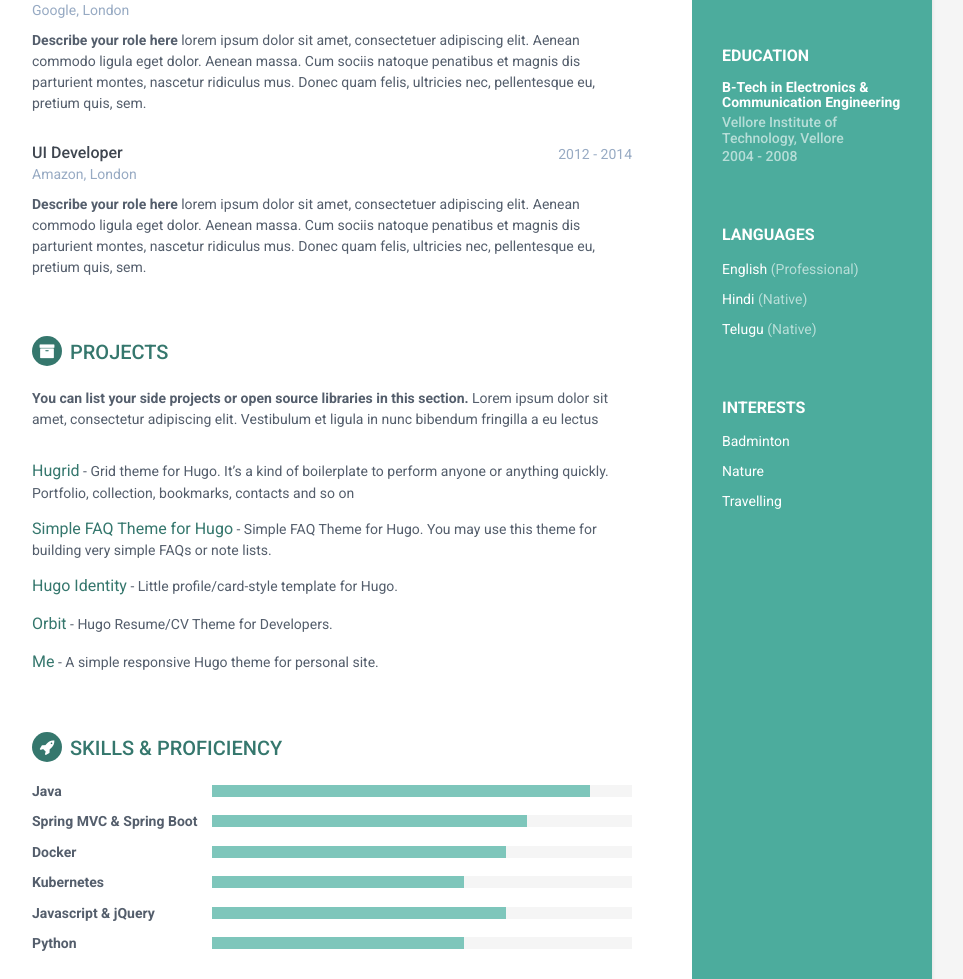
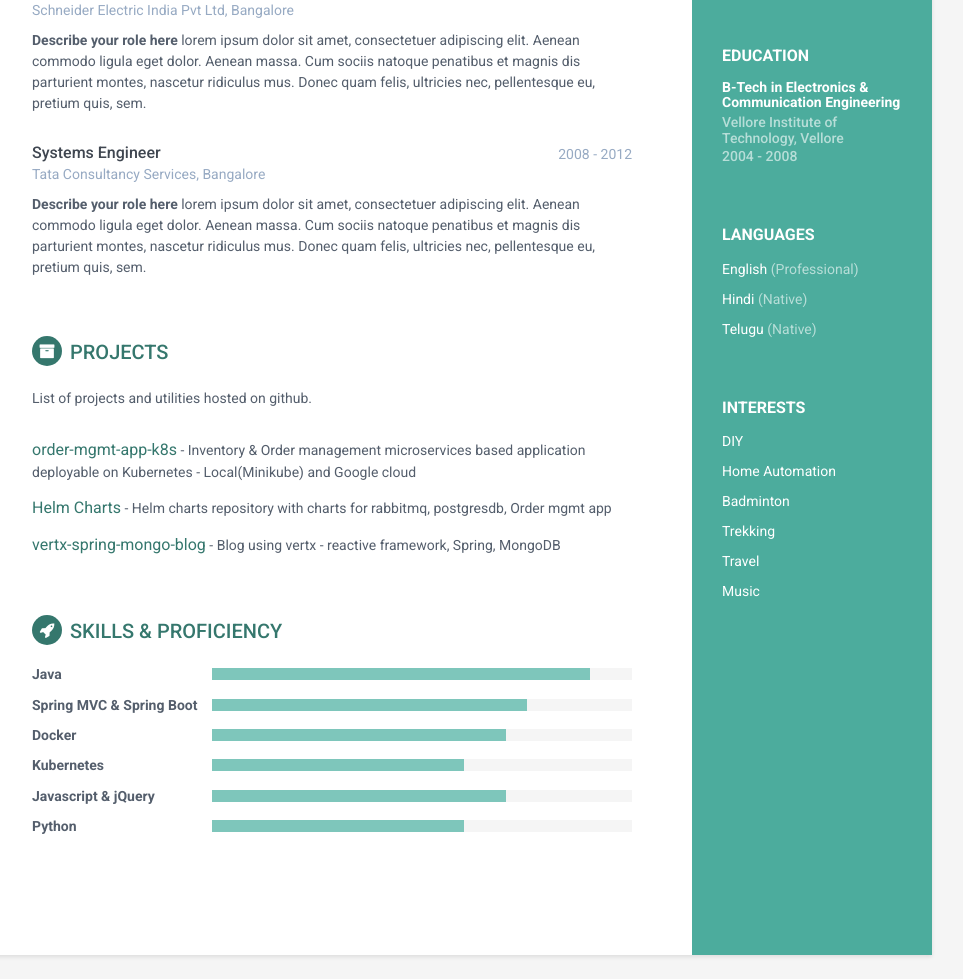
Before and after one commit to srihas/resume, a plain HTML site: page index.html in a window 1280 px wide. Shown: the part 590-1569 px from the top of the page, without its empty margins (188-1151 px from the left). Drawn offline with Linux system fonts and the light colour scheme.

Commit message:
DRAFT - updated profile pic and details

```diff
--- a/index.html
+++ b/index.html
@@ -107,11 +107,17 @@ if (!doNotTrack) {
                 <h2 class="container-block-title">Interests</h2>
                 <ul class="list-unstyled interests-list">
 
+                    <li>DIY</li>
+
+                    <li>Home Automation</li>
+
                     <li>Badminton</li>
 
-                    <li>Nature</li>
+                    <li>Trekking</li>
 
-                    <li>Travelling</li>
+                    <li>Travel</li>
+
+                    <li>Music</li>
 
                 </ul>
             </div>
@@ -141,10 +147,10 @@ if (!doNotTrack) {
                 <div class="item">
                     <div class="meta">
                         <div class="upper-row">
-                            <h3 class="job-title">Lead Developer</h3>
-                            <div class="time">2015 - Present</div>
+                            <h3 class="job-title">Senior Software Engineer</h3>
+                            <div class="time">2015 - 2020</div>
                         </div>
-                        <div class="company">Startup Hubs, San Francisco</div>
+                        <div class="company">Cisco Systems India Pvt Ltd, Bangalore</div>
                     </div>
                     <div class="details">
                         <p><p><strong>Describe your role here</strong> lorem ipsum dolor sit amet, consectetuer adipiscing elit. Aenean commodo ligula eget dolor. Aenean massa. Cum sociis natoque penatibus et magnis dis parturient montes, nascetur ridiculus mus. Donec quam felis, ultricies nec, pellentesque eu, pretium quis, sem. Nulla consequat massa quis enim. Donec pede justo.</p>
@@ -156,10 +162,10 @@ if (!doNotTrack) {
                 <div class="item">
                     <div class="meta">
                         <div class="upper-row">
-                            <h3 class="job-title">Senior Software Engineer</h3>
-                            <div class="time">2014 - 2015</div>
+                            <h3 class="job-title">Software Engineer</h3>
+                            <div class="time">2012 - 2015</div>
                         </div>
-                        <div class="company">Google, London</div>
+                        <div class="company">Schneider Electric India Pvt Ltd, Bangalore</div>
                     </div>
                     <div class="details">
                         <p><strong>Describe your role here</strong> lorem ipsum dolor sit amet, consectetuer adipiscing elit. Aenean commodo ligula eget dolor. Aenean massa. Cum sociis natoque penatibus et magnis dis parturient montes, nascetur ridiculus mus. Donec quam felis, ultricies nec, pellentesque eu, pretium quis, sem.</p>
@@ -169,10 +175,10 @@ if (!doNotTrack) {
                 <div class="item">
                     <div class="meta">
                         <div class="upper-row">
-                            <h3 class="job-title">UI Developer</h3>
-                            <div class="time">2012 - 2014</div>
+                            <h3 class="job-title">Systems Engineer</h3>
+                            <div class="time">2008 - 2012</div>
                         </div>
-                        <div class="company">Amazon, London</div>
+                        <div class="company">Tata Consultancy Services, Bangalore</div>
                     </div>
                     <div class="details">
                         <p><strong>Describe your role here</strong> lorem ipsum dolor sit amet, consectetuer adipiscing elit. Aenean commodo ligula eget dolor. Aenean massa. Cum sociis natoque penatibus et magnis dis parturient montes, nascetur ridiculus mus. Donec quam felis, ultricies nec, pellentesque eu, pretium quis, sem.</p>
@@ -188,27 +194,19 @@ if (!doNotTrack) {
                 <section class="section projects-section">
                 <h2 class="section-title"><i class="fa fa-archive"></i>Projects</h2>
                 <div class="intro">
-                    <p><strong>You can list your side projects or open source libraries in this section.</strong> Lorem ipsum dolor sit amet, consectetur adipiscing elit. Vestibulum et ligula in nunc bibendum fringilla a eu lectus</p>
+                    <p>List of projects and utilities hosted on github.</p>
                 </div>
 
                 <div class="item">
-                    <span class="project-title"><a href="https://github.com/aerohub/hugrid">Hugrid</a></span> - <span class="project-tagline">Grid theme for Hugo. It&rsquo;s a kind of boilerplate to perform anyone or anything quickly. Portfolio, collection, bookmarks, contacts and so on</span>
+                    <span class="project-title"><a href="https://github.com/srihas/order-mgmt-app-k8s">order-mgmt-app-k8s</a></span> - <span class="project-tagline">Inventory &amp; Order management microservices based application deployable on Kubernetes - Local(Minikube) and Google cloud</span>
                 </div>
 
                 <div class="item">
-                    <span class="project-title"><a href="https://github.com/aerohub/hugo-faq-theme">Simple FAQ Theme for Hugo</a></span> - <span class="project-tagline">Simple FAQ Theme for Hugo. You may use this theme for building very simple FAQs or note lists.</span>
+                    <span class="project-title"><a href="https://github.com/srihas/charts">Helm Charts</a></span> - <span class="project-tagline">Helm charts repository with charts for rabbitmq, postgresdb, Order mgmt app</span>
                 </div>
 
                 <div class="item">
-                    <span class="project-title"><a href="https://github.com/aerohub/hugo-identity-theme">Hugo Identity</a></span> - <span class="project-tagline">Little profile/card-style template for Hugo.</span>
-                </div>
-
-                <div class="item">
-                    <span class="project-title"><a href="https://github.com/aerohub/hugo-orbit-theme">Orbit</a></span> - <span class="project-tagline">Hugo Resume/CV Theme for Developers.</span>
-                </div>
-
-                <div class="item">
-                    <span class="project-title"><a href="https://github.com/aerohub/hugo-me-theme">Me</a></span> - <span class="project-tagline">A simple responsive Hugo theme for personal site.</span>
+                    <span class="project-title"><a href="https://github.com/srihas/vertx-spring-mongo-blog">vertx-spring-mongo-blog</a></span> - <span class="project-tagline">Blog using vertx - reactive framework, Spring, MongoDB</span>
                 </div>
 
             </section>
@@ -280,7 +278,7 @@ if (!doNotTrack) {
         <div class="text-center">
 
                 <small class="copyright">Designed with <i class="fa fa-heart"></i> by <a href="http://themes.3rdwavemedia.com" target="_blank">Xiaoying Riley</a> for developers</small><br>
-				<small class="copyright">2020 &copy; Srihas Kumar</small>
+				<small class="copyright">2020 &copy; Ported for Hugo by Srihas Kumar</small>
         </div>
     </footer>
 
```
Also changed, not shown: assets/images/profile.png.
